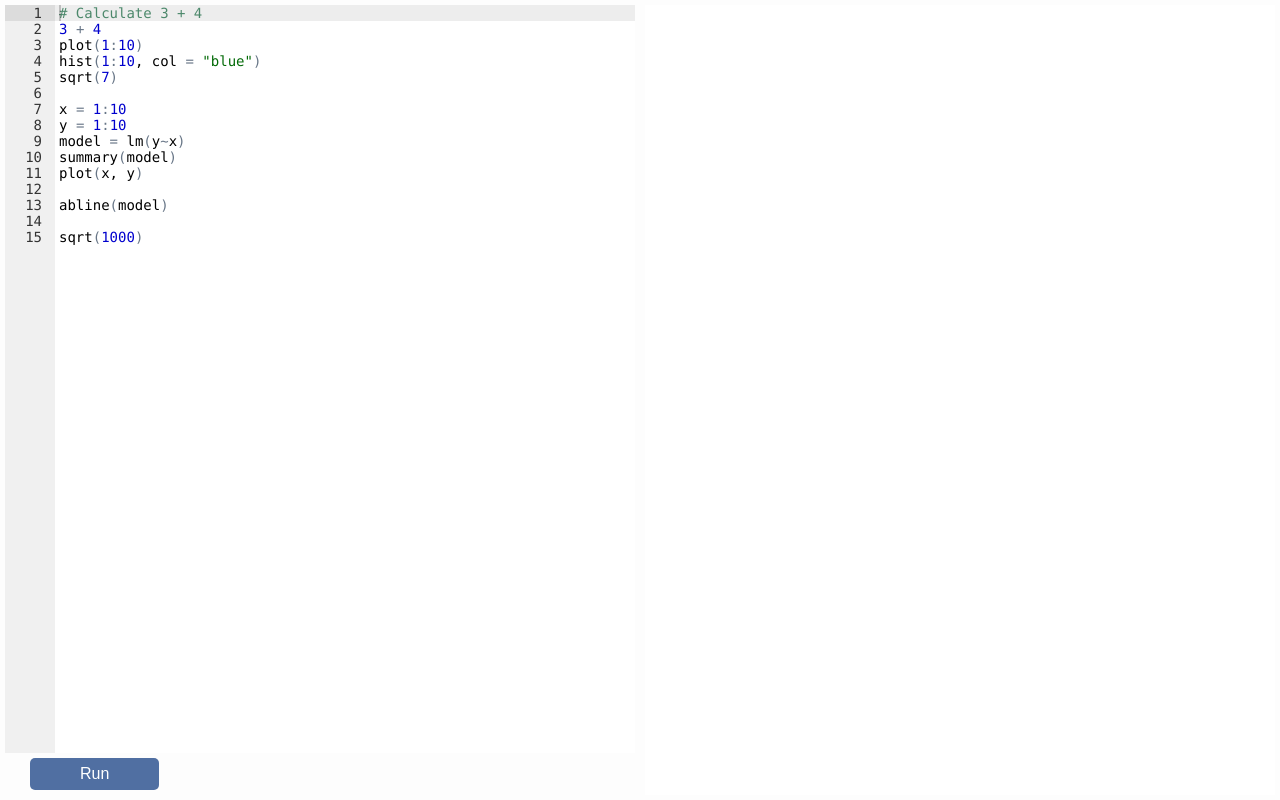
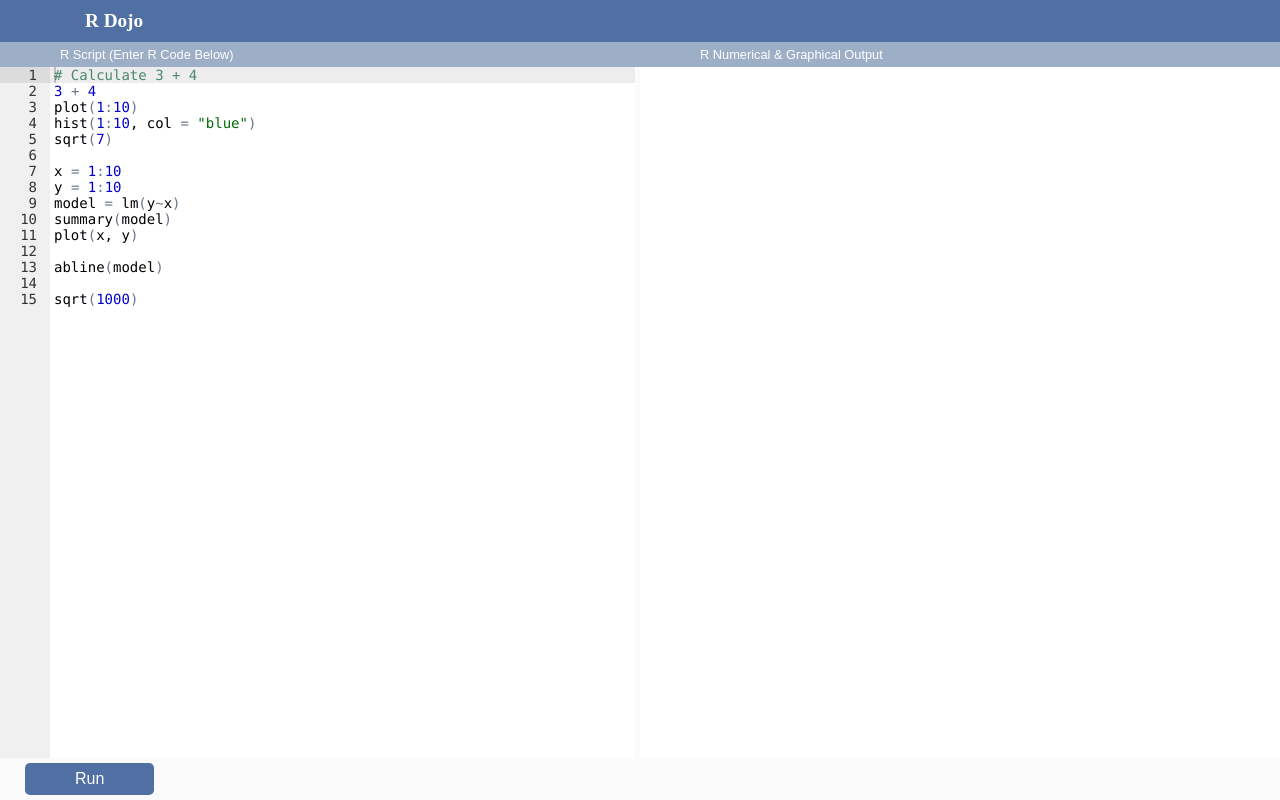
Before and after one commit to 3DsYND/awrconsole, a plain HTML site: page inst/www/index.html in a window 1280 px wide. Drawn offline with Linux system fonts and the light colour scheme; a script that the page names is missing.

Commit message:
Add R Dojo header and Fix iframe position

```diff
--- a/inst/www/index.html
+++ b/inst/www/index.html
@@ -12,42 +12,61 @@
   body {
     height: 100%;
     margin: 0;
-    background-color: #fdfdfd;
   }
 
   .awrconsole {
+    height: 100%;
+    width: 100%;
+    display: flex;
+    flex-flow: column;
+    background-color: #fbfbfb;
+  }
+
+  .awrconsole .header {
+    padding: 10px 85px;
+    background: #506fa2;
+    color: #ffffff;
+    font-size: 1.2rem;
+    font-weight: bold;
+  }
+
+  .awrconsole .console {
+    height: 100%;
+    width: 100%;
     display: flex;
     flex-flow: row;
-    height: 100%;
-    width: 100%;
   }
 
-  .awrconsole .block {
+  .awrconsole .console .block {
     display: flex;
     flex-flow: column;
     flex: 1;
-    padding: 5px;
+  }
+
+  .awrconsole .console .header {
+    flex-shrink: 1;
+    padding: 5px 60px;
+    background: #9daec7;
+    color: #fff;
+    font-family: sans-serif;
+    font-weight: normal;
+    font-size: 0.8rem;
   }
 
   .awrconsole .footer {
     flex-shrink: 1;
   }
 
-  .awrconsole .text-area {
+  .awrconsole .console .text-area {
     flex: 1;
-    overflow: auto;
     background-color: #fff;
   }
 
-  .awrconsole .text-area img {
-    width: 100%;
-  }
-
-  #editor {
+  .awrconsole #editor {
     height: 100%;
   }
 
-  #submitbutton {
+  .awrconsole #submitbutton {
     border: none;
     margin: 5px 25px;
     padding: 7px 50px;
@@ -63,24 +82,21 @@
     -moz-appearance: none;
   }
 
-  #code-iframe {
-    position: absolute;
-    top: 0px;
-    right: 0px;
-    width: 50%;
+  .awrconsole #code-iframe {
+    width: 100%;
     height: 100%;
     border: 0;
-    margin: 0;
-    z-index: 999;
   }
 </style>
 </head>
 <body>
-
   <div class="awrconsole">
-    <div class="block">
-      <div class="text-area">
-        <div id="editor"># Calculate 3 + 4
+    <div class="header">R Dojo</div>
+    <div class="console">
+      <div class="block">
+        <div class="header">R Script (Enter R Code Below)</div>
+        <div class="text-area" style="margin-right:5px;">
+          <div id="editor"># Calculate 3 + 4
 3 + 4
 plot(1:10)
 hist(1:10, col = "blue")
@@ -95,27 +111,22 @@ plot(x, y)
 abline(model)
 
 sqrt(1000)</div>
+        </div>
       </div>
-      <div class="footer">
-        <button id="submitbutton" type="button">Run</button>
+      <div class="block">
+        <div class="header">R Numerical & Graphical Output</div>
+        <div class="text-area">
+            <iframe src="about:blank" id="code-iframe"></iframe>
+        </div>
       </div>
     </div>
-    <div class="block">
-      <div class="text-area">
-        <pre><code id="output">
-          <iframe src="about:blank" id="code-iframe"></iframe>
-        </code></pre>
-      </div>
-      <div class="footer">
-
-      </div>
+    <div class="footer">
+      <button id="submitbutton" type="button">Run</button>
     </div>
   </div>
-
   <script>
       $(function(){
         var editor = ace.edit("editor");
-        editor.setTheme("ace/theme/chrome");
         editor.getSession().setMode("ace/mode/r");
         editor.setFontSize("14px");
 
```
